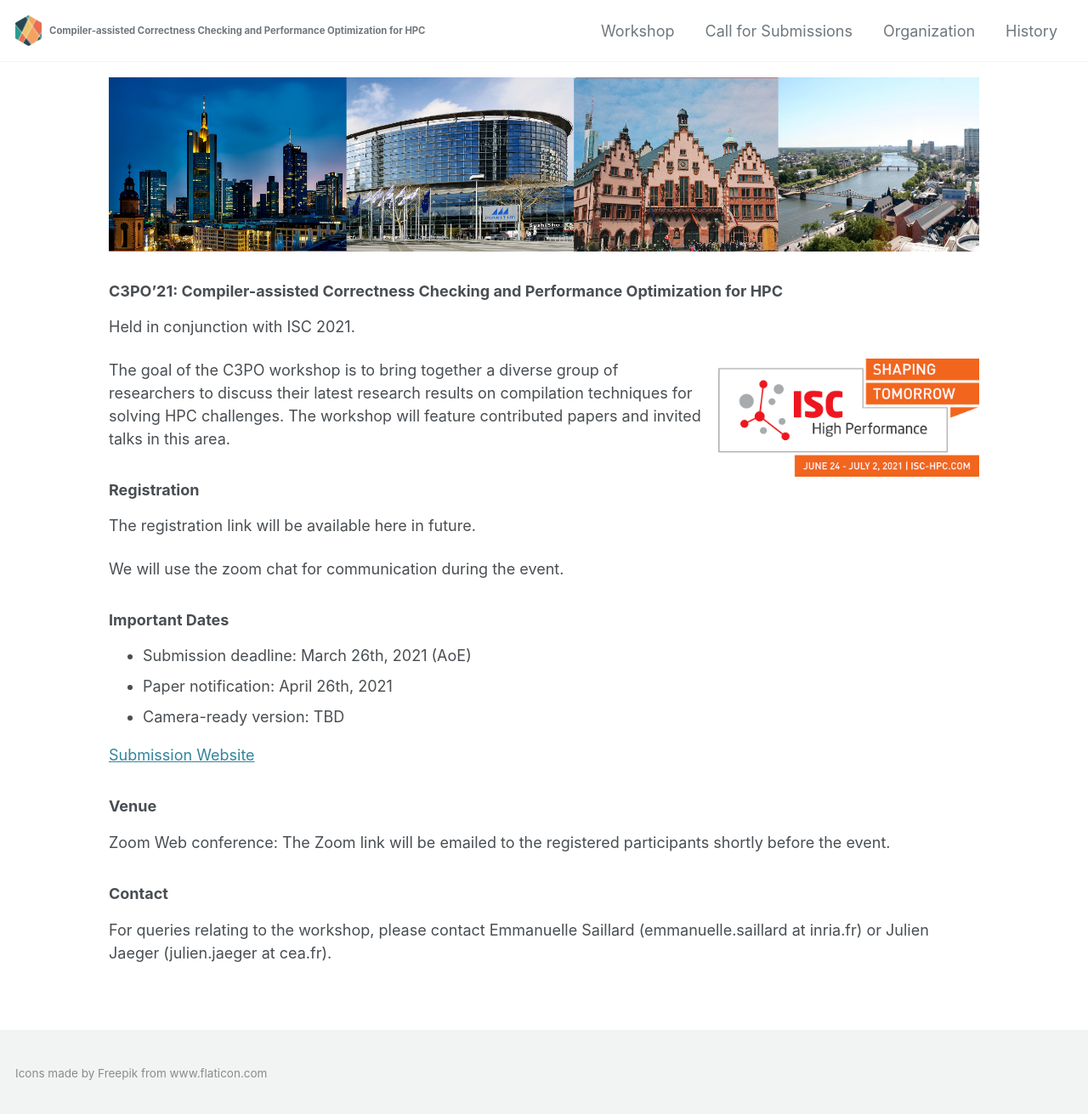
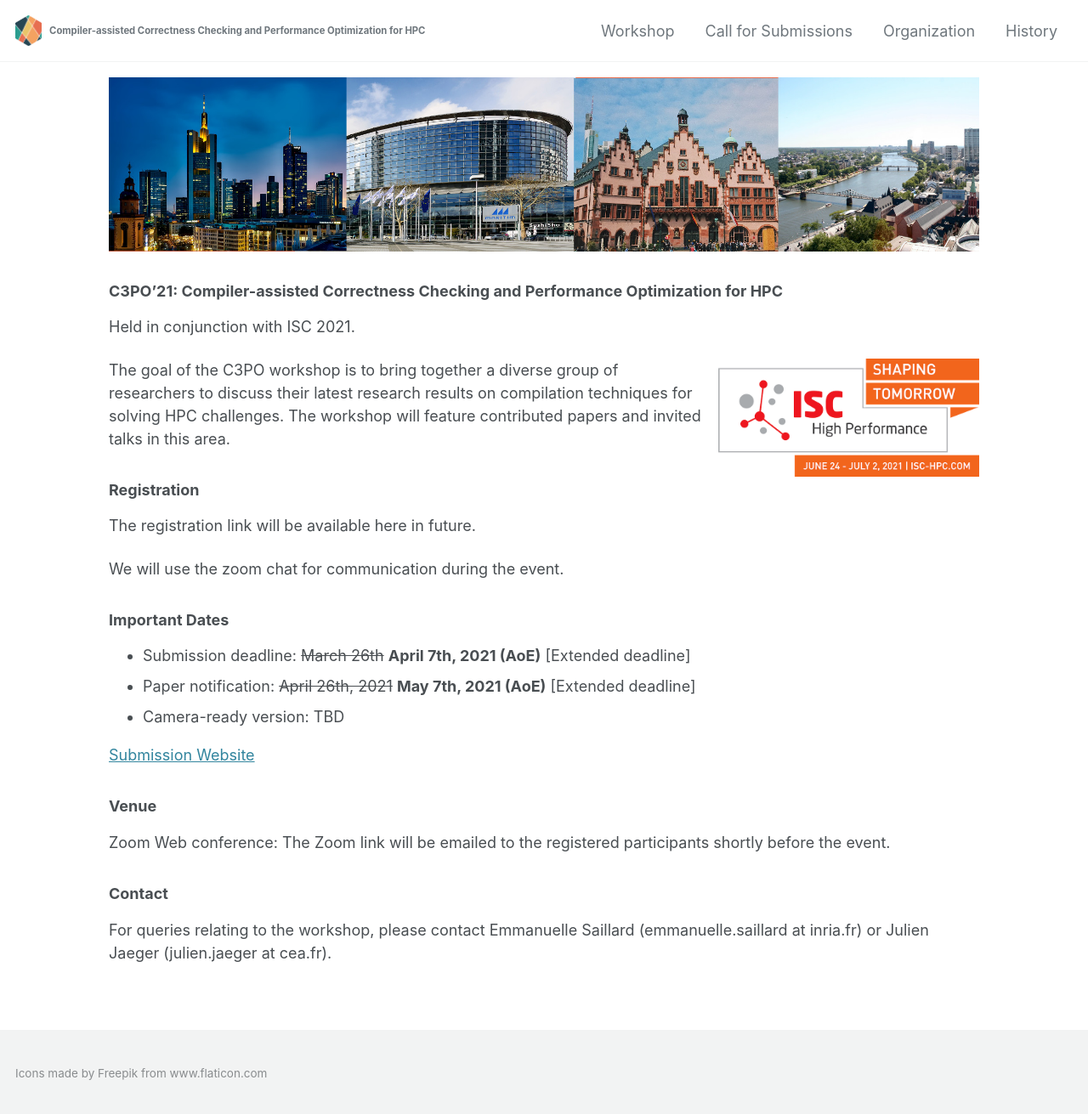
Before and after one commit to c3po-workshop/c3po-workshop.github.io, a Jekyll site: the page built from _pages/2021/index.md, in a window 1280 px wide. Shown: the whole page at 85% size. Built offline with Jekyll 4.4.1, drawn with Linux system fonts in a browser that asks for light colours; cached includes are drawn as plain includes; nearby versions of some CDN libraries.

Commit message:
Deadlines updtae

```diff
--- a/_pages/2021/index.md
+++ b/_pages/2021/index.md
@@ -27,9 +27,9 @@
 
 ### Important Dates
 <!-- - Submission deadline: March 22nd, 2021 (AoE) -->
-- Submission deadline: March 26th, 2021 (AoE)
+- Submission deadline: ~~March 26th~~ **April 7th, 2021 (AoE)** [Extended deadline]
 <!-- - Paper notification: April 20th, 2021 -->
-- Paper notification: April 26th, 2021
+- Paper notification: ~~April 26th, 2021~~ **May 7th, 2021 (AoE)** [Extended deadline]
 - Camera-ready version: TBD
 
 [Submission Website](https://easychair.org/conferences/?conf=c3po21)
```
